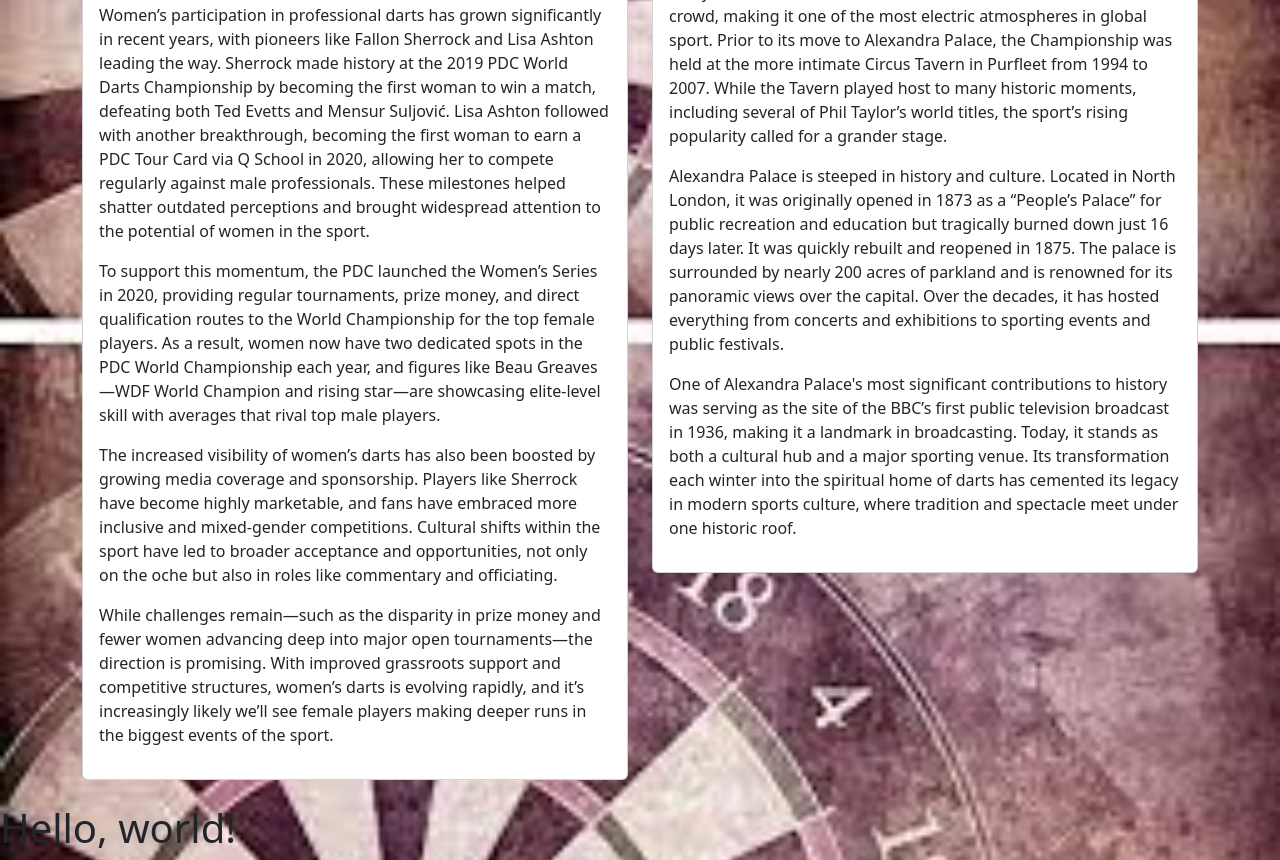
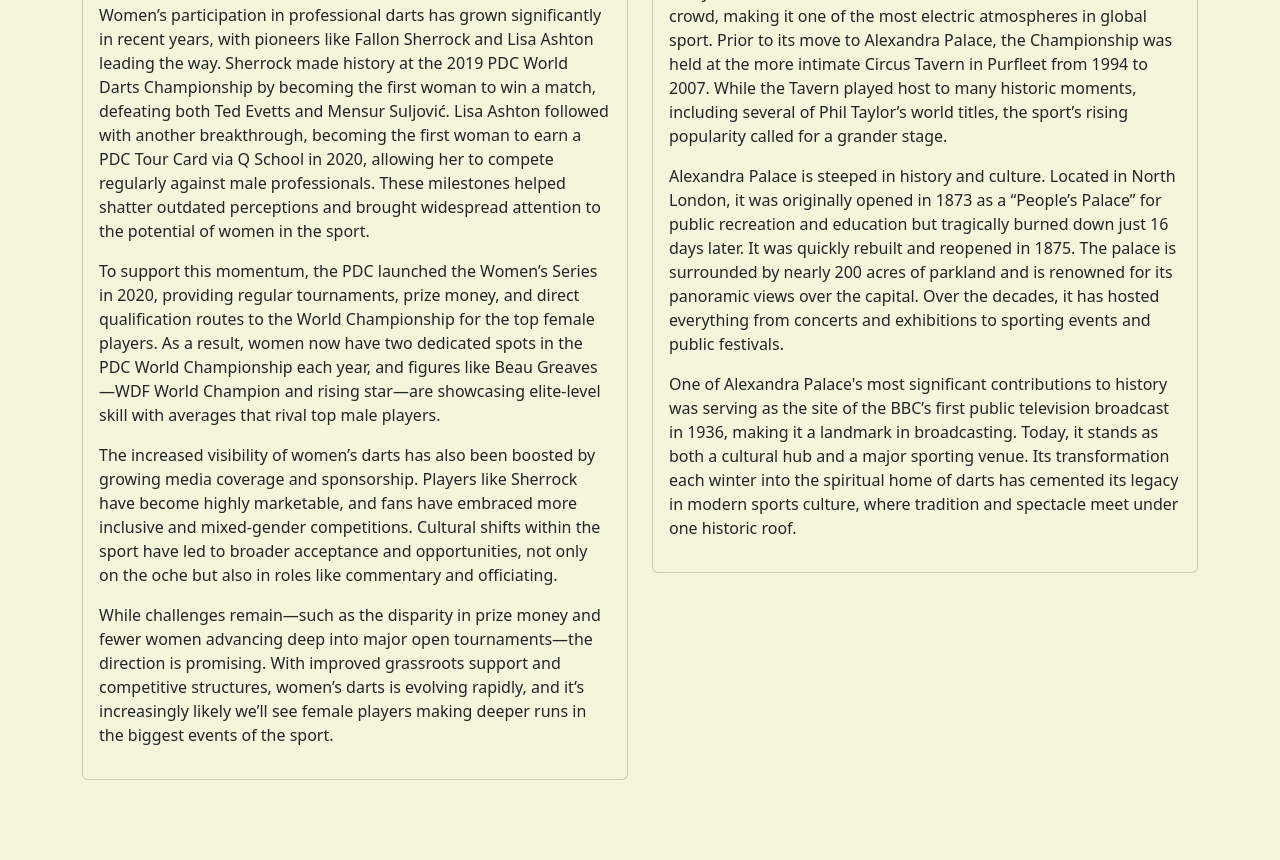
Before and after one commit to joeb-brfc/v2-PDC-World-darts-championship, a plain HTML site: page index.html in a window 1280 px wide. Shown: the part 1619-2479 px from the top of the page. After the commit the page ends 2423 px from the top, so only its background shows below. Drawn offline with nearby package versions, Linux system fonts and the light colour scheme.

Commit message:
add relatable 'beigey' background gor general body

```diff
--- a/assets/css/styles.css
+++ b/assets/css/styles.css
@@ -7,14 +7,19 @@ nav {
   background-color: #d32f2f;
 }
 body {
-    background: url(../images/background.jpg) no-repeat center center fixed;
-    background-size: cover;
+    background-color: #F5F5DC; /* Beige */;
+
 }
  .card-body ul {
     list-style: none;
     padding-left: 0;
     margin-bottom: 0;
+    background-color: #F5F5DC; /* Beige */
   }
+  .card {
+    background-color: #F5F5DC
+}
+
 footer {
       position: fixed;
       bottom: 0;
--- a/index.html
+++ b/index.html
@@ -96,7 +96,6 @@
     </section>
   </main>
 
-    <h1>Hello, world!</h1>
       <footer class="mt-5" role="contentinfo">
     <ul id="external-links" class="list-unstyled d-flex justify-content-around gap-3">
       <li>
```
Also changed, not shown: phil-taylor.html (+1 -1 lines), wall-of-fame.html (+1 -1 lines).
